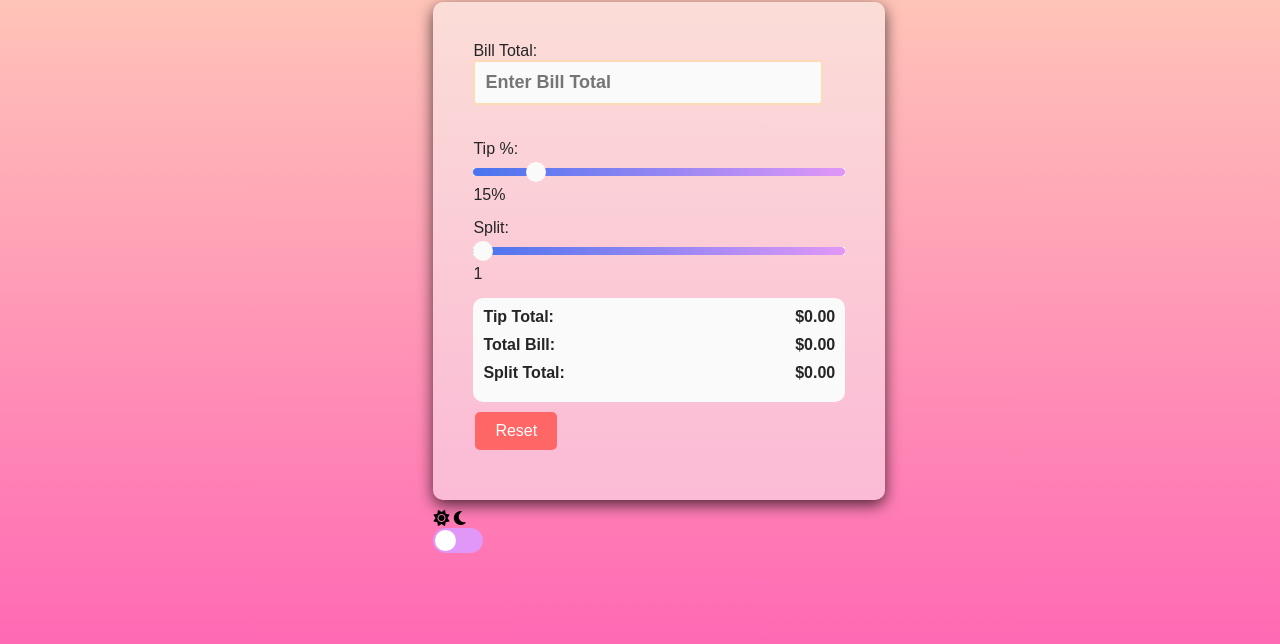
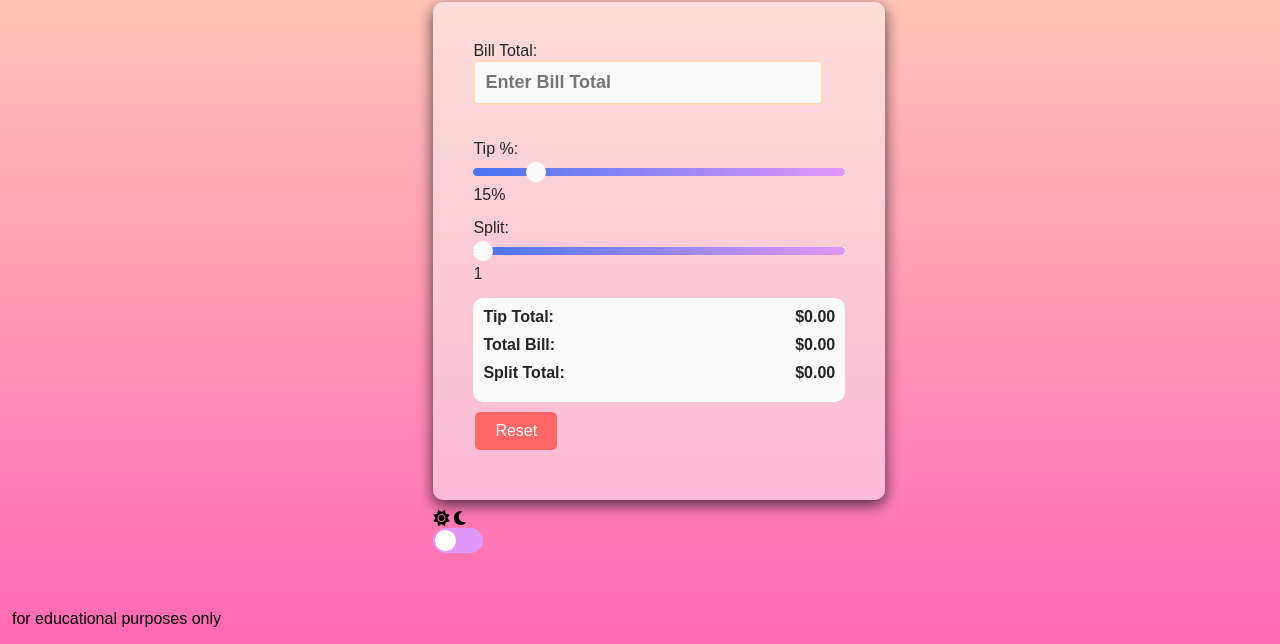
Before and after one commit to ibrahimjasim/Tip-Calculator-App-Milestone-PP2, a plain HTML site: page index.html in a window 1280 px wide. Shown: the part 156-800 px from the top of the page. Drawn offline with Linux system fonts and the light colour scheme.

Commit message:
added footer to the page and gave it litle style

```diff
--- a/assets/css/style.css
+++ b/assets/css/style.css
@@ -188,3 +188,10 @@ margin-top: 10px;
 .dark-mode .toggle-label {
     /* Add any specific styles for the toggle switch in dark mode */
 }
+
+.footer{
+    position: absolute;
+    bottom: 0;
+    left: 12px;
+    z-index: 10;
+}
--- a/index.html
+++ b/index.html
@@ -61,6 +61,11 @@
             <label for="darkModeToggle" class="toggle-label">Dark Mode</label>
         </div>
     </main>
+    <div class="footer">
+        <footer>
+            <p>for educational purposes only</p>
+        </footer>
+    </div>
 
     <!--javascript and fontawesome-->
     <script src="assets/js/script.js"></script>
```
